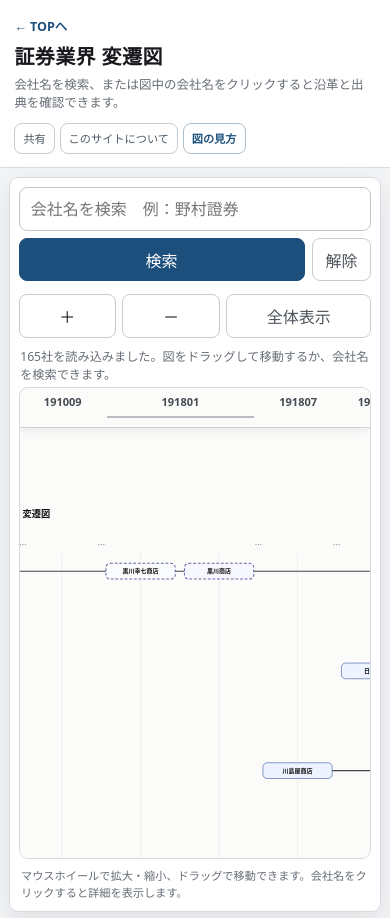
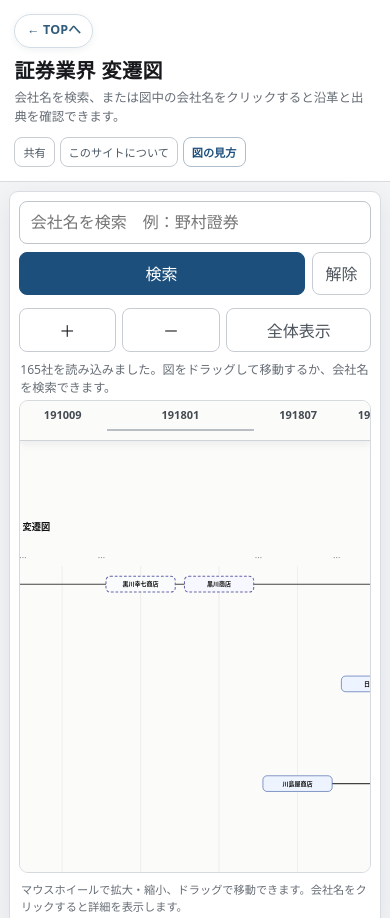
Before and after one commit to runrunruner/industry-history, a plain HTML site: page securities/index.html in a window 390 px wide. Shown: the top 918 px of the page. Drawn offline with Linux system fonts and the light colour scheme.

Commit message:
Improve top navigation button

```diff
--- a/securities/style.css
+++ b/securities/style.css
@@ -892,15 +892,48 @@ button.secondary { color: #4c535b; }
 
 /* Public site navigation */
 .back-to-top {
-  display: inline-block;
-  margin: 0 0 .35rem;
-  color: var(--accent);
+  display: inline-flex;
+  align-items: center;
+  width: max-content;
+  min-height: 34px;
+  margin: 0 0 .55rem;
+  padding: .42rem .72rem;
+  color: #315c7a;
+  background: rgba(255, 255, 255, .92);
+  border: 1px solid #d4dde5;
+  border-radius: 999px;
+  box-shadow: 0 2px 7px rgba(31, 55, 73, .07);
   font-size: .78rem;
   font-weight: 700;
-  line-height: 1.2;
+  line-height: 1;
+  letter-spacing: .015em;
+  text-decoration: none;
+  transition:
+    background-color .16s ease,
+    border-color .16s ease,
+    color .16s ease,
+    box-shadow .16s ease,
+    transform .16s ease;
+}
+
+.back-to-top:hover {
+  color: var(--accent);
+  background: #fff;
+  border-color: #aebfcd;
+  box-shadow: 0 4px 11px rgba(31, 55, 73, .11);
+  transform: translateY(-1px);
   text-decoration: none;
 }
-.back-to-top:hover { text-decoration: underline; }
+
+.back-to-top:active {
+  transform: translateY(0);
+  box-shadow: 0 2px 6px rgba(31, 55, 73, .08);
+}
+
+.back-to-top:focus-visible {
+  outline: 3px solid rgba(47, 111, 159, .24);
+  outline-offset: 2px;
+}
 
 @media (max-width: 700px) {
   /* Mobile: avoid squeezing the title block beside navigation/actions. */
@@ -927,8 +960,8 @@ button.secondary { color: #4c535b; }
   }
 
   .back-to-top {
-    width: auto;
-    margin-bottom: .4rem;
+    width: max-content;
+    margin-bottom: .45rem;
   }
 }
 
```
